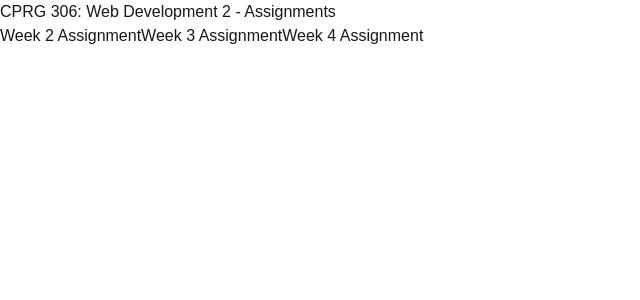
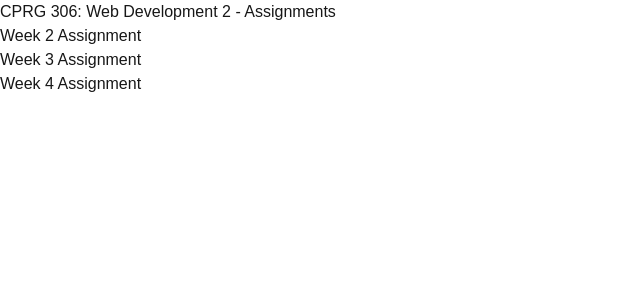
Before and after one commit to MalekMansour/cprg306-assignments, a Next.js app: page / in a window 1280 px wide. Shown: the top 300 px of the page, without its empty margins (0-640 px from the left). Built offline with nearby package versions, Linux system fonts and the light colour scheme.

Commit message:
Update page.js

```diff
--- a/app/page.js
+++ b/app/page.js
@@ -2,9 +2,9 @@ export default function Page() {
     return (
       <main>
         <h1>CPRG 306: Web Development 2 - Assignments</h1>
-          <a href="/week-2">Week 2 Assignment</a>
-          <a href="/week-3">Week 3 Assignment</a>
-          <a href="/week-4">Week 4 Assignment</a>
+          <h2><a href="/week-2">Week 2 Assignment</a></h2>
+          <h2><a href="/week-3">Week 3 Assignment</a></h2>
+          <h2><a href="/week-4">Week 4 Assignment</a></h2>
       </main>
     );
 }
```
